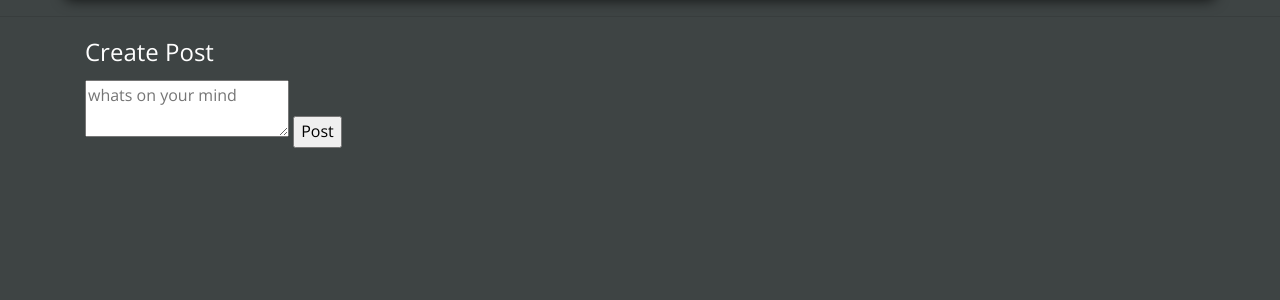
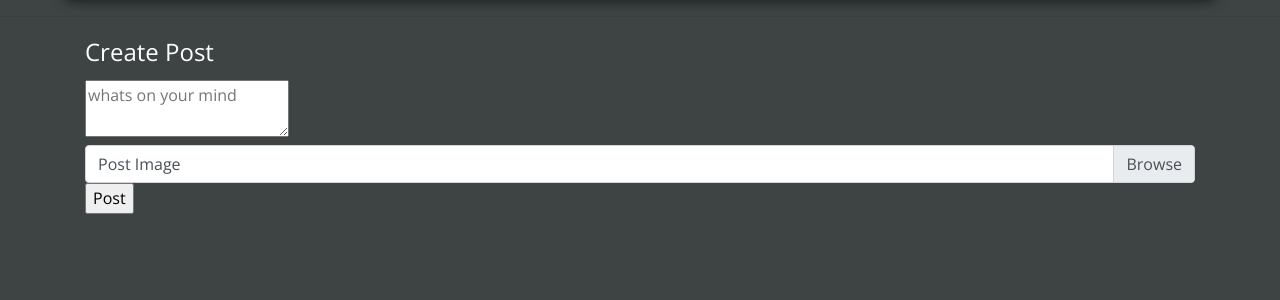
Before and after one commit to Dinkar111/blog-flask, a Flask app: page /post in a window 1280 px wide. Shown: the part 68-368 px from the top of the page. Run offline with Flask 2, Linux system fonts and the light colour scheme; the visitor is signed in with stand-in values (Sample User, id 1); some libraries are stand-ins or nearby versions.

Commit message:
initial commit

```diff
--- a/facebok/__init__.py
+++ b/facebok/__init__.py
@@ -3,6 +3,8 @@ import mysql.connector as mysql
 
 app = Flask(__name__)
 app.config['SECRET_KEY'] = '9841707744'
+app.config['IMAGE_UPLOADS'] = "/media/dinkar/work/New Start/blog-flask/facebok/static/img/uploads"
+app.config['ALLOWED_IMAGE_EXTENSIONS']=['PNG','JPG', 'JPEG', 'GIF']
 
 db = mysql.connect(
     host = "localhost",
--- a/facebok/routes.py
+++ b/facebok/routes.py
@@ -2,6 +2,8 @@ from flask import render_template, request, redirect, url_for, session, flash
 from functools import wraps
 from facebok import app,db
 import gc
+import os
+from werkzeug.utils import secure_filename
 
 def login_required(f):
     @wraps(f)
@@ -12,6 +14,19 @@ def login_required(f):
             flash("you need to login ")
             return redirect(url_for(index))
     return wrap
+
+
+def allowed_image(filename):
+    if not "." in filename:
+        return False
+
+    ext = filename.rsplit(".", 1)[1]
+
+    if ext.upper() in app.config['ALLOWED_IMAGE_EXTENSIONS']:
+        return True
+    else:
+        return False
+
 
 
 @app.route('/', methods=['GET','POST'])
@@ -66,7 +81,7 @@ def signup():
 @login_required
 def home():
     cur = db.cursor()
-    cur.execute(" SELECT posts.post_title, users.user_name FROM posts JOIN users ON users.user_id=posts.user_id ")
+    cur.execute(" SELECT posts.post_title,posts.post_image, users.user_name FROM posts JOIN users ON users.user_id=posts.user_id ")
     posts = cur.fetchall()
     return render_template('home.html', posts= posts, title='Home')
 
@@ -76,8 +91,18 @@ def home():
 def create_post():
     if request.method=='POST':
         title = request.form.get('title')
+        post_image = request.files.get('post_image')
+        if post_image.filename == "" :
+            print("Image must have file name")
+            return redirect(url_for('index'))
+        if not allowed_image(post_image.filename):
+            print("THAT NOT ALLOWED")
+            return redirect(url_for('index'))
+        else:
+            filename = secure_filename(post_image.filename)
+        post_image.save(os.path.join(app.config['IMAGE_UPLOADS'], filename))
         cur = db.cursor(dictionary=True,buffered=True)
-        cur.execute("INSERT INTO posts(post_title,user_id) VALUES (%s,%s)",(title,session['id']))
+        cur.execute("INSERT INTO posts(post_title,post_image,user_id) VALUES (%s,%s,%s)",(title,filename,session['id']))
         db.commit()
         cur.close()
         return redirect(url_for('home'))
@@ -95,7 +120,7 @@ PROFILE PAGE
 @login_required
 def profile():
     cur = db.cursor()
-    cur.execute(" SELECT posts.post_id, posts.post_title, users.user_name FROM posts JOIN users ON users.user_id=posts.user_id WHERE users.user_id='%s'",(session['id'],))
+    cur.execute(" SELECT posts.post_id, posts.post_title, posts.post_image, users.user_name FROM posts JOIN users ON users.user_id=posts.user_id WHERE users.user_id='%s'",(session['id'],))
     posts = cur.fetchall()
     cur.execute(" SELECT * FROM users WHERE users.user_id='%s'",(session['id'],) )
     users = cur.fetchall()
@@ -142,6 +167,9 @@ def delete(post_id):
     UPDATE PROFILE
 '''
 
+
+
+
 @app.route('/updatepro/<user_id>', methods=['GET','POST'])
 @login_required
 def update_profile(user_id):
@@ -157,9 +185,19 @@ def update_profile(user_id):
         name = request.form.get('username')
         phone = request.form.get('phone')
         dob = request.form.get('date_birth')
-        profile_pic = request.form.get('profile_pic')
+        profile_pic = request.files.get('profile_pic')
+        if profile_pic.filename == "" :
+            print("Image must have gile name")
+            return redirect(url_for('index'))
+        if not allowed_image(profile_pic.filename):
+            print("THAT NOT ALLOWED")
+            return redirect(url_for('index'))
+        else:
+            filename = secure_filename(profile_pic.filename)
+        profile_pic.save(os.path.join(app.config['IMAGE_UPLOADS'], filename))
+
         cur = db.cursor()
-        cur.execute("UPDATE users SET user_name=%s, user_phone=%s, user_dob=%s, profile_image=%s WHERE user_id=%s",(name, phone, dob, profile_pic, user_id))
+        cur.execute("UPDATE users SET user_name=%s, user_phone=%s, user_dob=%s, profile_image=%s WHERE user_id=%s",(name, phone, dob, filename, user_id))
         db.commit()
         cur.close()
         return redirect(url_for('profile'))
--- a/facebok/static/css/profile.css
+++ b/facebok/static/css/profile.css
@@ -1,5 +1,5 @@
 .profile {
-    background-color:#034f84;
+    background-color:#494e52;
     float: right;
     text-align: left;
     padding: 5%;
@@ -7,3 +7,15 @@
     border-radius: 5%;
 
 }
+
+
+.post-body {
+    left: 60%;
+    background-color: #878f99;
+    border: navajowhite;
+    border-radius: 10%;
+    margin-right: 50%;
+    margin-left: 10%;
+    text-align: center;
+    width: 600px;
+}
--- a/facebok/templates/post.html
+++ b/facebok/templates/post.html
@@ -5,8 +5,12 @@
     <div class="container">
         <fieldset>
             <legend>Create Post</legend>
-            <form class="post-form" action="" method="POST">
+            <form class="post-form" action="" method="POST" enctype="multipart/form-data">
                 <textarea class="title" name="title" placeholder="whats on your mind"></textarea>
+                <p class="custom-file">
+                    <input type="file" class="custom-file-input" name="post_image">
+                    <label class="custom-file-label" for="post_image">Post Image</label>
+                </p>
                 <input type="submit" value="Post">
             </form>
         </fieldset>
--- a/facebok/templates/updatepro.html
+++ b/facebok/templates/updatepro.html
@@ -10,6 +10,10 @@
         <p><input type="text" placeholder="Username" name="username"></p>
         <p><input type="number" placeholder="Phone Number" name="phone"></p>
         <p><input type="date" placeholder="Date Of Birth" name="date_birth"></p>
+        <p class="custom-file">
+            <input type="file" class="custom-file-input" name="profile_pic">
+            <label class="custom-file-label" for="profile_pic">Profile Picture</label>
+        </p>
         <p><input type="submit" value="Update Profile"></p>
         </form>
     </div>
```
Also changed, not shown: facebok/templates/home.html (+6 -3 lines), facebok/templates/profile.html (+7 -5 lines), facebok/static/img/uploads/4.jpeg (added), facebok/static/img/uploads/5.jpeg (added), facebok/static/img/uploads/bim_8th_2020.png (added), facebok/static/img/uploads/default.png (added), facebok/static/img/uploads/download.jpeg (added), facebok/static/img/uploads/eye.jpeg (added).
